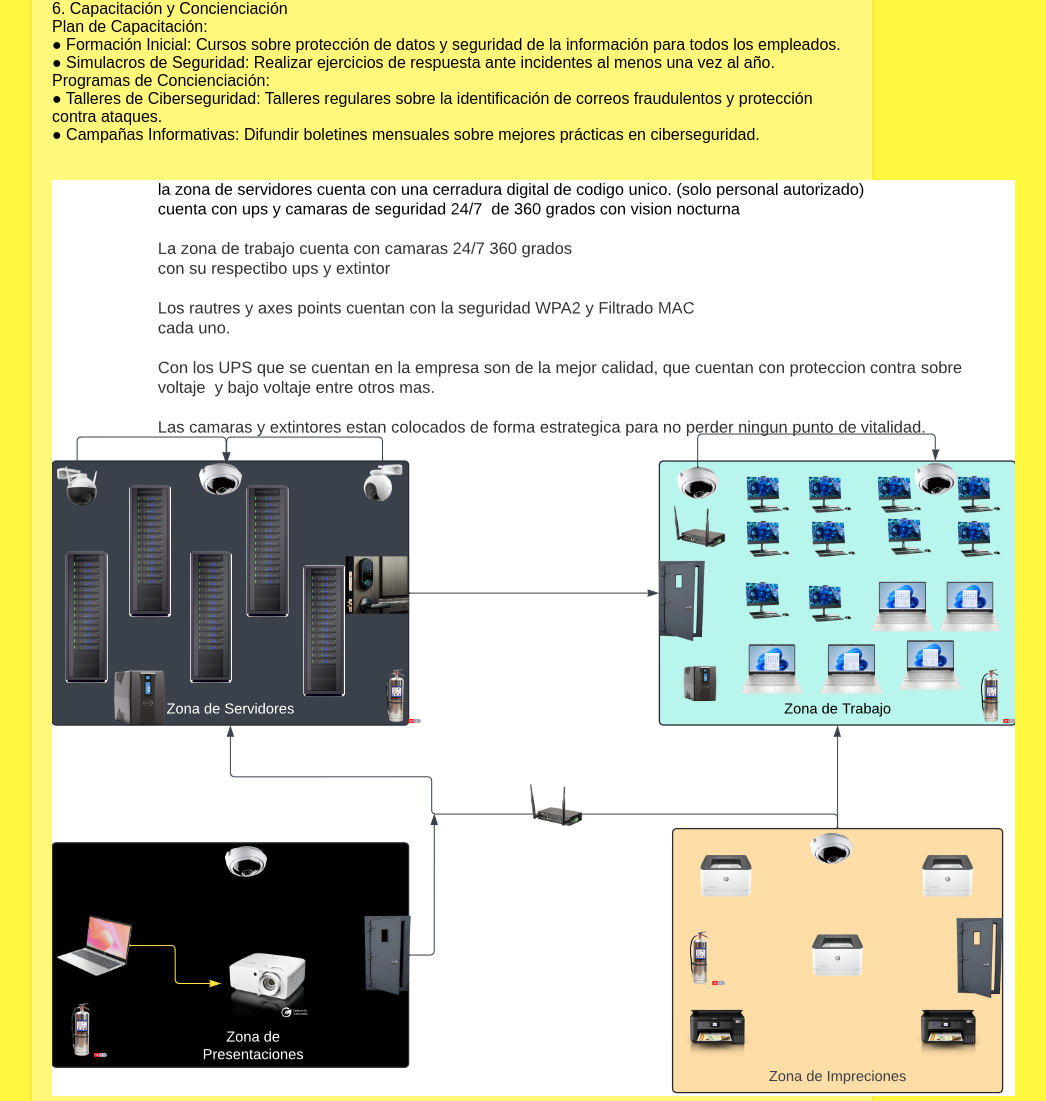
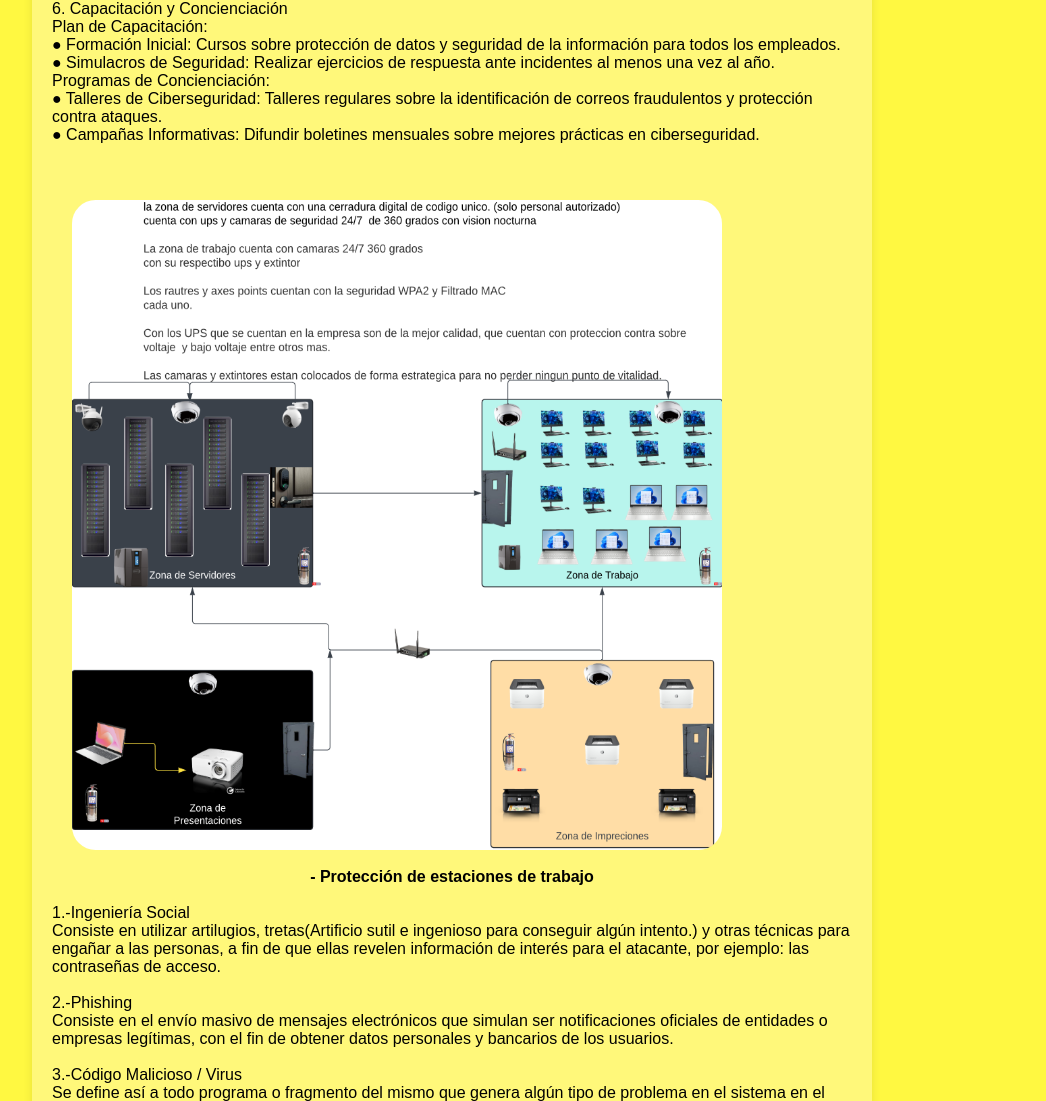
Before and after one commit to xAdanV2/xAdanV2, a plain HTML site: page index.html in a window 1280 px wide. Shown: the part 1990-3091 px from the top of the page, without its empty margins (188-1234 px from the left). Drawn offline with Linux system fonts and the light colour scheme.

Commit message:
Update index.html

```diff
--- a/index.html
+++ b/index.html
@@ -154,9 +154,9 @@ fraudulentos y protección contra ataques.<br>
 ciberseguridad.<br>
 </tt></center><br>
 <br>
-<div class="segmentación">
+<div class="img">
 
- <center> <img class="1.PNG"  src="1.PNG" ></center>
+ <center> <img class="img"  src="1.png" ></center>
   </div>
   <br>
   <div class="aaa">
```
